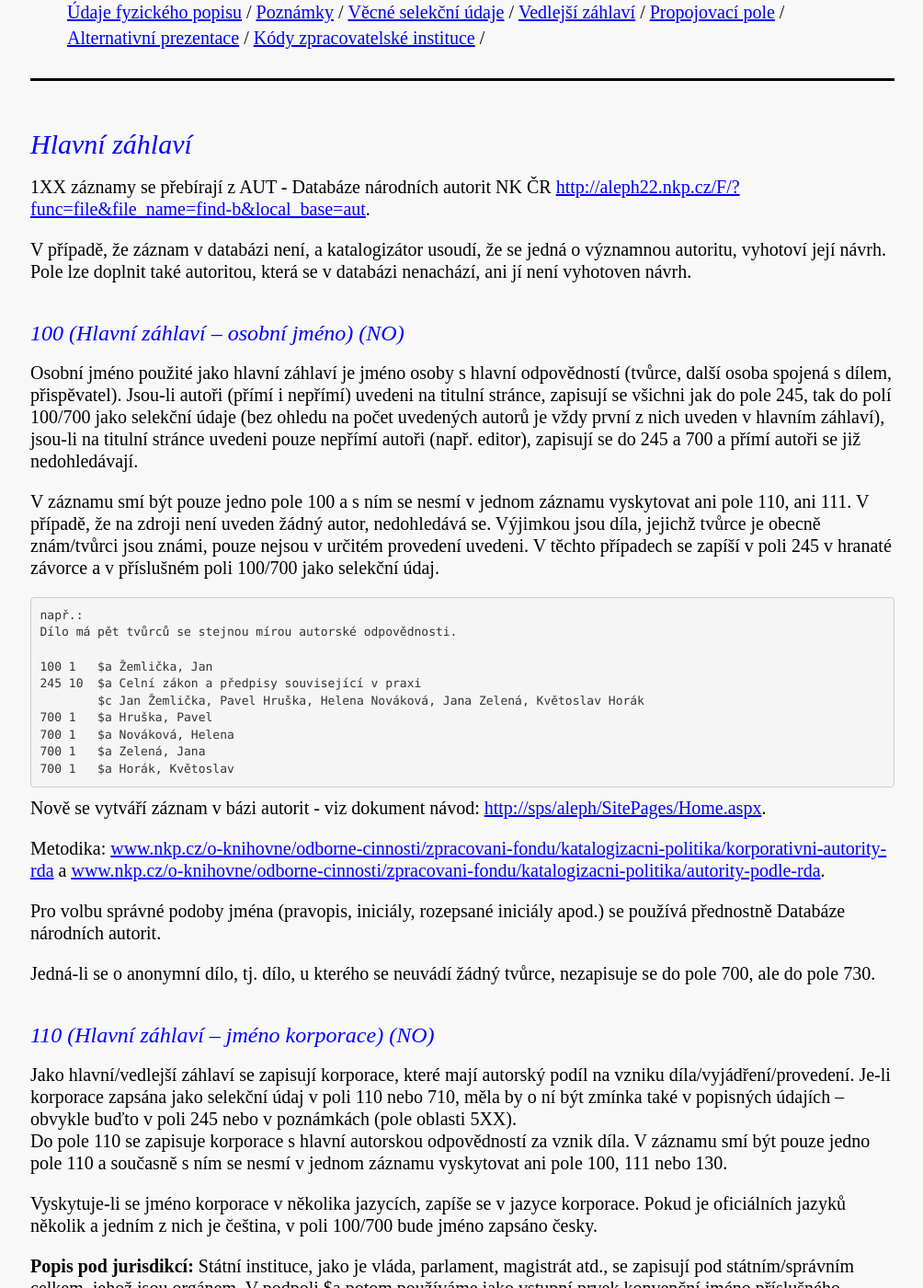
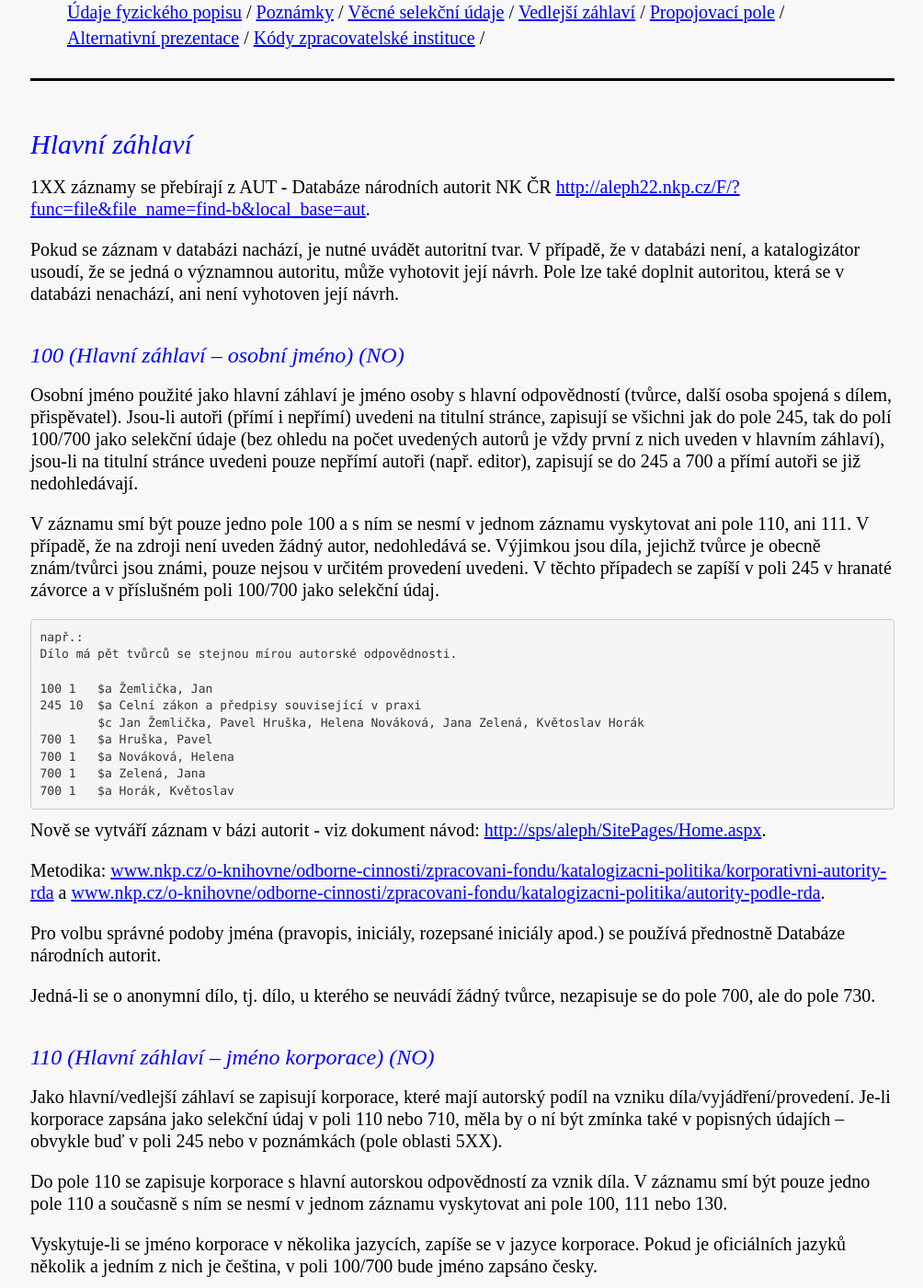
Before and after one commit to WebarchivCZ/katalogizacni-manual, a Jekyll site: the page built from _posts/2017-06-21-hlavni-zahlavi.md, in a window 1280 px wide and 1400 px high, scrolled down 301 px. Shown: the whole window at 92% size, without its empty margins (137-1141 px from the left). Built offline with Jekyll 4.4.1, drawn with Linux system fonts in a browser that asks for light colours.

Commit message:
edit file 1XX

```diff
--- a/_posts/2017-06-21-hlavni-zahlavi.md
+++ b/_posts/2017-06-21-hlavni-zahlavi.md
@@ -6,7 +6,7 @@ title: Hlavní záhlaví
 
 1XX záznamy se přebírají  z AUT - Databáze národních autorit NK ČR [http://aleph22.nkp.cz/F/?func=file&file_name=find-b&local_base=aut](http://aleph22.nkp.cz/F/?func=file&file_name=find-b&local_base=aut).
 
-V případě, že záznam v databázi není, a katalogizátor usoudí, že se jedná o významnou autoritu, vyhotoví její návrh. Pole lze doplnit také autoritou, která se v databázi nenachází, ani jí není vyhotoven návrh.
+Pokud se záznam v databázi nachází, je nutné uvádět autoritní tvar. V případě, že v databázi není, a katalogizátor usoudí, že se jedná o významnou autoritu, může vyhotovit její návrh. Pole lze také doplnit autoritou, která se v databázi nenachází, ani není vyhotoven její návrh.
 
 
 ### 100 (Hlavní záhlaví – osobní jméno) (NO)
@@ -37,7 +37,8 @@ přednostně Databáze národních autorit.
 Jedná-li se o anonymní dílo, tj. dílo, u kterého se neuvádí žádný tvůrce, nezapisuje se do pole 700, ale do pole 730.
 
 ### 110 (Hlavní záhlaví – jméno korporace) (NO)
-Jako hlavní/vedlejší záhlaví se zapisují korporace, které mají autorský podíl na vzniku díla/vyjádření/provedení. Je-li korporace zapsána jako selekční údaj v poli 110 nebo 710, měla by o ní být zmínka také v popisných údajích – obvykle buďto v poli 245 nebo v poznámkách (pole oblasti 5XX).
+Jako hlavní/vedlejší záhlaví se zapisují korporace, které mají autorský podíl na vzniku díla/vyjádření/provedení. Je-li korporace zapsána jako selekční údaj v poli 110 nebo 710, měla by o ní být zmínka také v popisných údajích – obvykle buď v poli 245 nebo v poznámkách (pole oblasti 5XX).
+
 Do pole 110 se zapisuje korporace s hlavní autorskou odpovědností za vznik díla. V záznamu smí být pouze jedno pole 110 a současně s ním se nesmí v jednom záznamu vyskytovat ani pole 100, 111 nebo 130.
 
 
```
